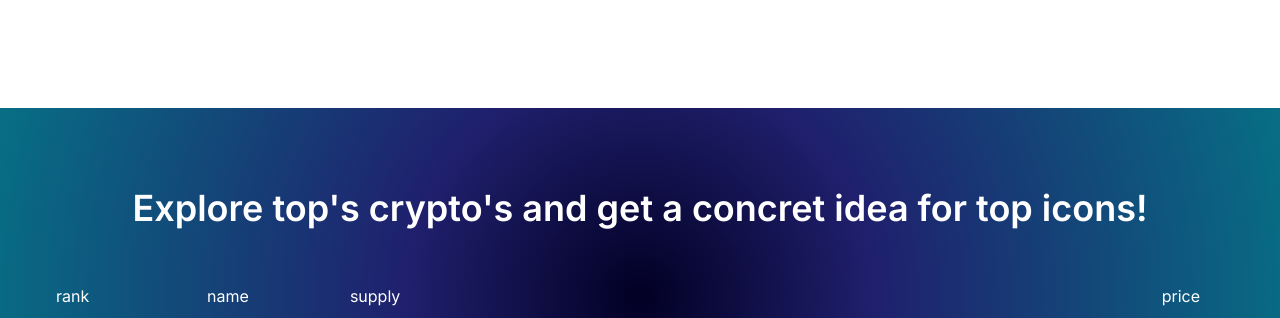
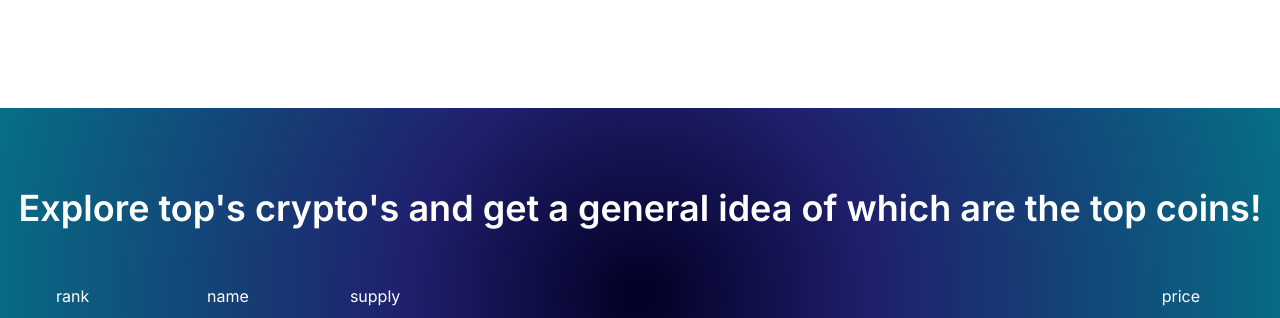
Before and after one commit to N1kos9/cryptoz, a Next.js app: page / in a window 1280 px wide. Shown: the part 1330-1648 px from the top of the page. Built offline with nearby package versions, Linux system fonts and the light colour scheme; no server answers.

Commit message:
ortography

```diff
--- a/app/components/prices.tsx
+++ b/app/components/prices.tsx
@@ -47,7 +47,8 @@ const Prices = () => {
     <main className="relative mt-20 lg:w-full mb-20">
       <div className="second-banner">
         <h1 className="lg:text-4xl text-2xl font-semibold text-center pt-20 text-balance pb-10">
-          Explore top&apos;s crypto&apos;s and get a concret idea for top icons!
+          Explore top&apos;s crypto&apos;s and get a general idea of which are
+          the top coins!
         </h1>
         <div className="w-full max-w-[1180px] mx-auto ">
           <div className="flex flex-col justify-start items-center height-[80px] w-full">
```
